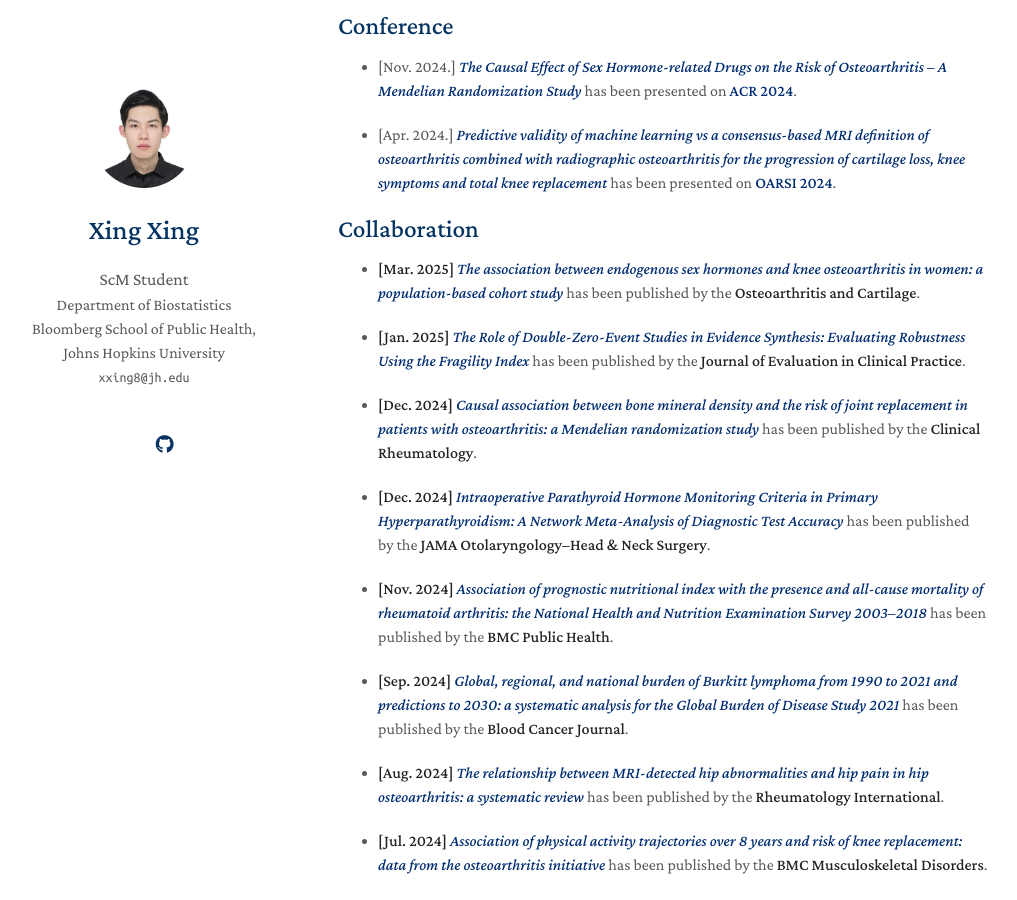
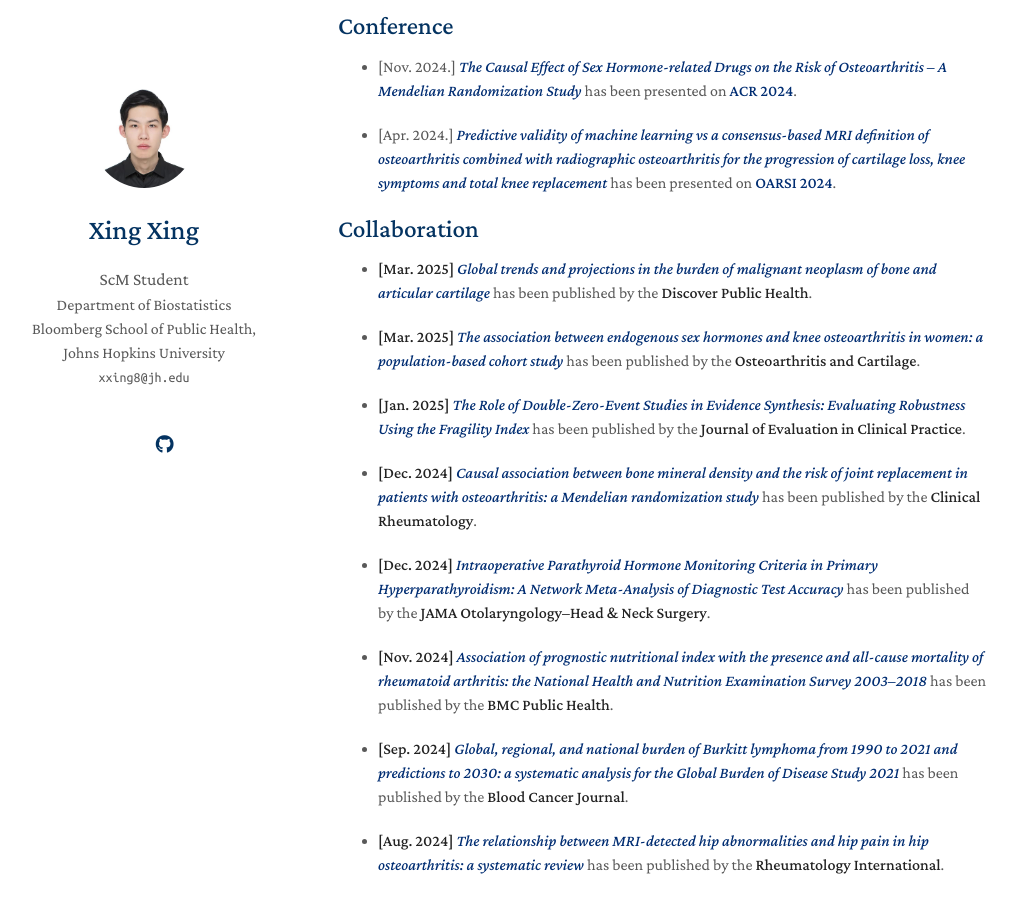
Before and after one commit to KevinXing3/kevinXing3.github.io, a Jekyll site: the page built from index.md, in a window 1280 px wide and 900 px high, scrolled down 1760 px. Shown: the whole window, without its empty margins (132-1149 px from the left). Built offline with Jekyll 4.4.1, drawn with Linux system fonts in a browser that asks for light colours; nearby versions of some CDN libraries; a style sheet for code colours, icons or effects is not loaded; our own code applies the rules of GitHub Pages for plain Markdown files.

Commit message:
Update index.md

```diff
--- a/index.md
+++ b/index.md
@@ -26,6 +26,8 @@ Outside of academia, I’m a dead hard fan of Juventus and Park Hyatt.
 
 
 ## Collaboration
+- **[Mar. 2025]** <a href="https://link.springer.com/article/10.1186/s12982-025-00491-z#citeas" target="_blank" style="color:#002D72">*Global trends and projections in the burden of malignant neoplasm of bone and articular cartilage*</a> has been published by the **Discover Public Health**.
+
 - **[Mar. 2025]** <a href="https://www.oarsijournal.com/article/S1063-4584(25)00825-8/abstract" target="_blank" style="color:#002D72">*The association between endogenous sex hormones and knee osteoarthritis in women: a population-based cohort study*</a> has been published by the **Osteoarthritis and Cartilage**.
 
 - **[Jan. 2025]** <a href="https://onlinelibrary.wiley.com/doi/abs/10.1111/jep.14301" target="_blank" style="color:#002D72">*The Role of Double-Zero-Event Studies in Evidence Synthesis: Evaluating Robustness Using the Fragility Index*</a> has been published by the **Journal of Evaluation in Clinical Practice**.
```
